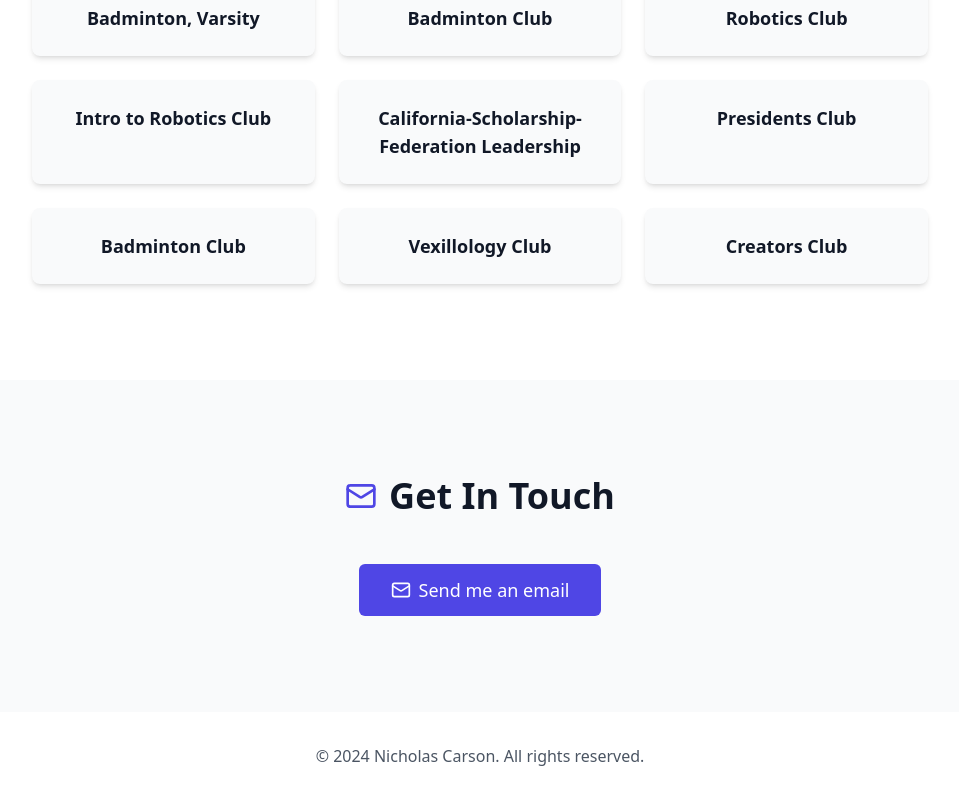
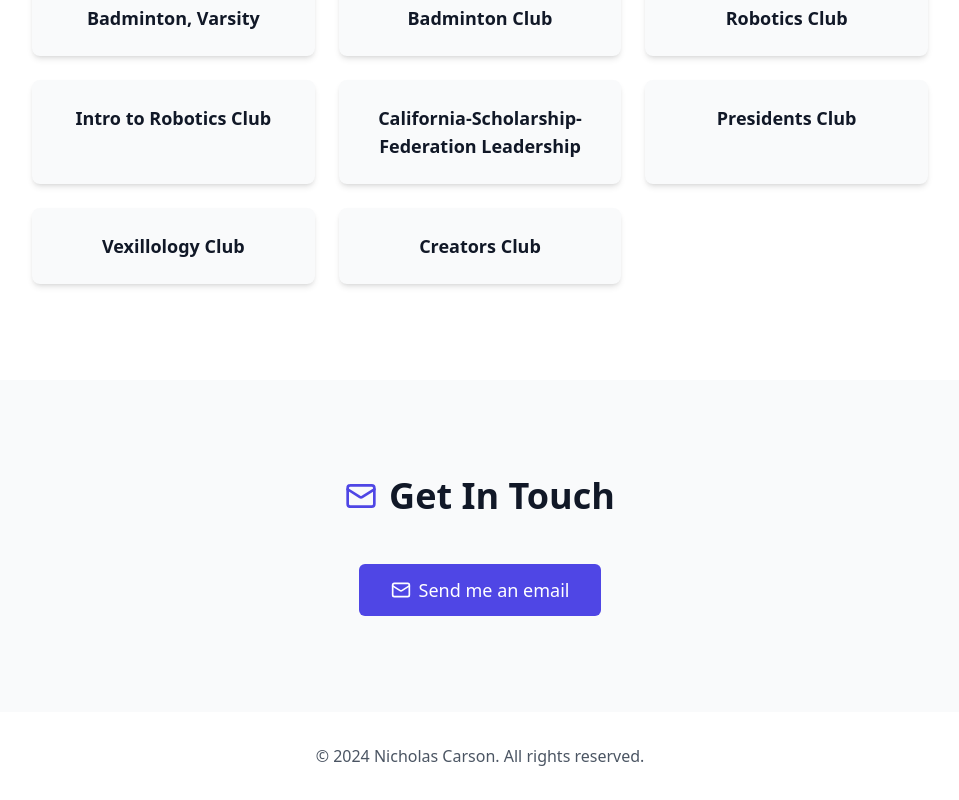
Before and after one commit to Oconop23/nicholasjcarsonportfolio, a React (Vite) app: page / in a window 1280 px wide. Shown: the part 5491-6291 px from the top of the page, without its empty margins (160-1119 px from the left). Built offline with nearby package versions, Linux system fonts and the light colour scheme.

Commit message:
REMOVE BADMINTON CLUB TWICE

```diff
--- a/src/components/Extracurricular.tsx
+++ b/src/components/Extracurricular.tsx
@@ -9,7 +9,6 @@ export default function Extracurricular() {
     "Intro to Robotics Club",
     "California-Scholarship-Federation Leadership",
     "Presidents Club",
-    "Badminton Club",
     "Vexillology Club",
     "Creators Club"
   ];
```
